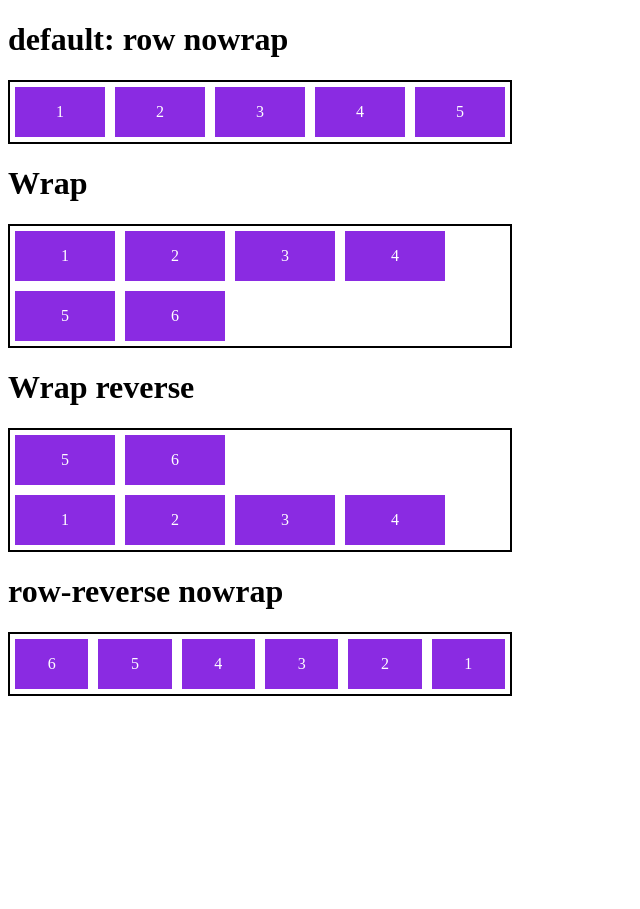
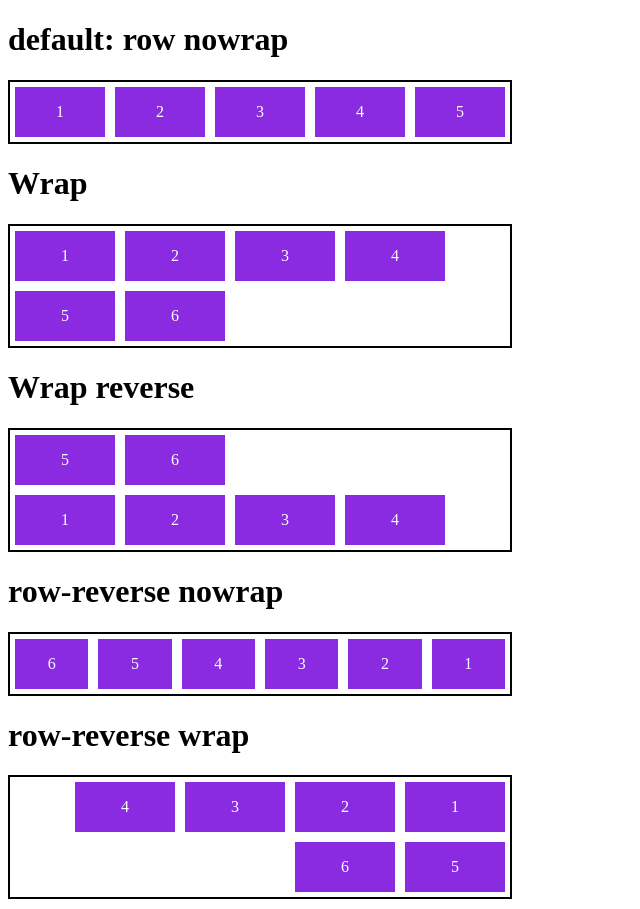
Before and after one commit to Miguelito2926/BootCamp-Santander-2022, a plain HTML site: page Html/flex-flow.html in a window 1280 px wide. Shown: the whole page, without its empty margins (0-640 px from the left). Before the commit the page ends 800 px from the top, so only its background shows below. Drawn offline with Linux system fonts and the light colour scheme.

Commit message:
flex flow 2

```diff
--- a/Html/flex-flow.html
+++ b/Html/flex-flow.html
@@ -26,6 +26,10 @@
 
     .r-nowrap{
         flex-flow: row-reverse nowrap;
+    }
+
+    .r-wrap{
+        flex-flow: row-reverse wrap;
     }
 
     .item{
@@ -86,6 +90,19 @@
 
     </div>
 
+    <h1>row-reverse wrap</h1>
+    <div class="flex-container r-wrap">
+        <div class="item">1</div>
+        <div class="item">2</div>
+        <div class="item">3</div>
+        <div class="item">4</div>
+        <div class="item">5</div>
+        <div class="item">6</div>
+
+    </div>
+
+
+
 
 
 </body>
```
